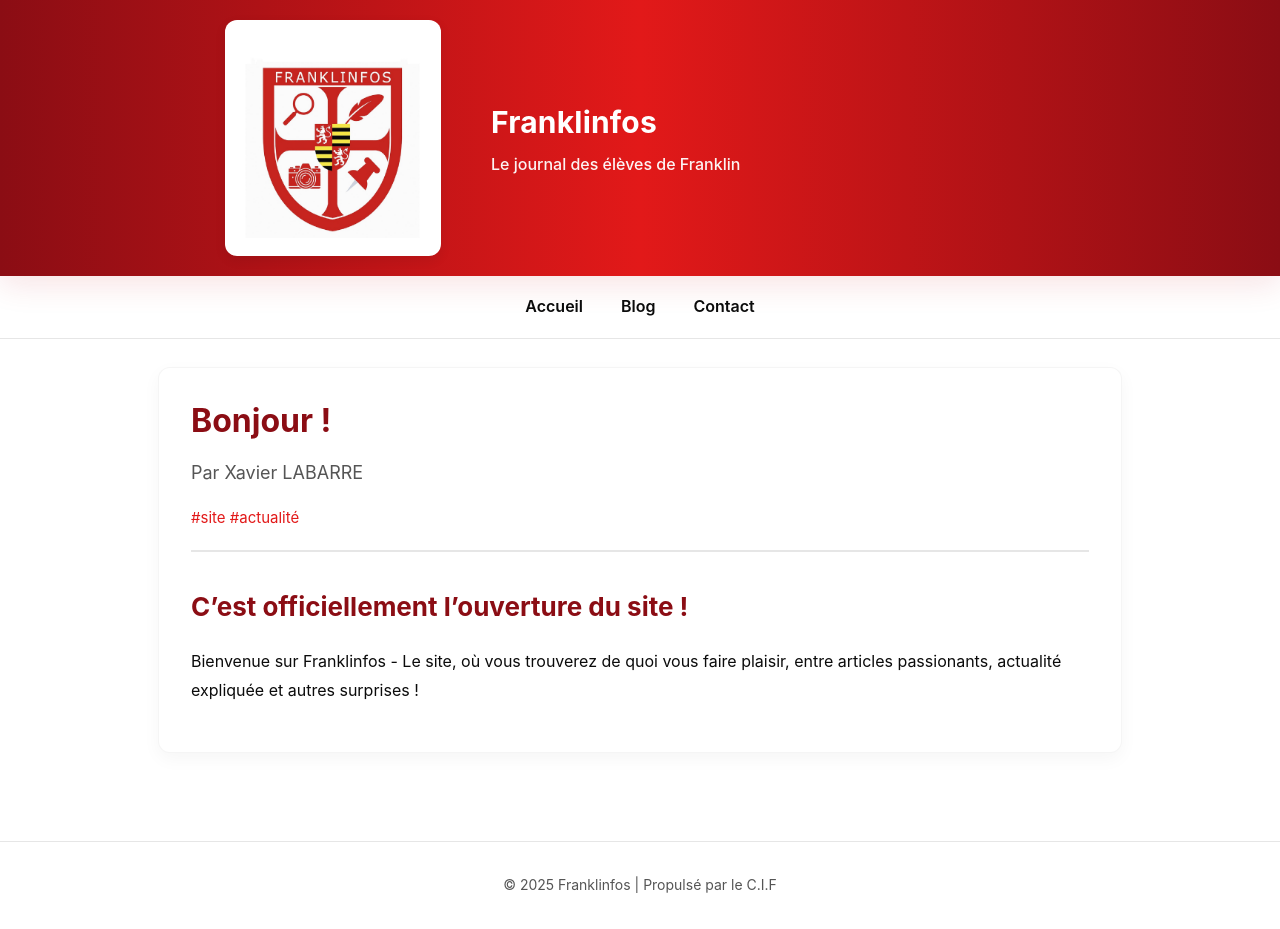
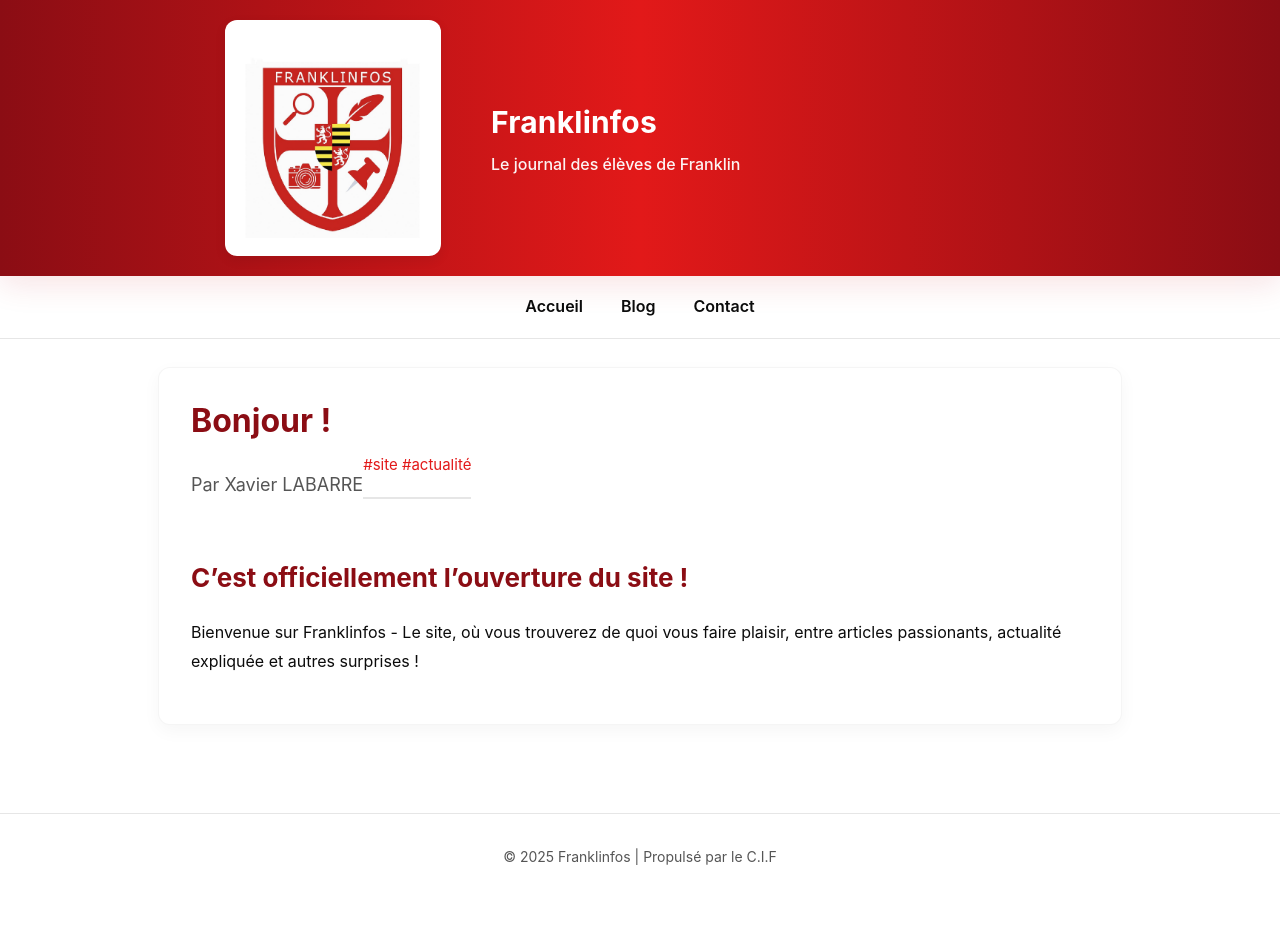
Before and after one commit to Secondaire-Xavier/fr1, a Jekyll site: the page built from _posts/2025-09-30-bonjour.md, in a window 1280 px wide. Built offline with Jekyll 4.4.1, drawn with Linux system fonts in a browser that asks for light colours; after the commit the page ends 900 px from its top, so only the background shows below that.

Commit message:
Update style.css

```diff
--- a/assets/style.css
+++ b/assets/style.css
@@ -185,6 +185,10 @@ a:hover {
   color: var(--accent);
 }
 
+.post .infos{
+  display: flex;
+}
+
 .post-date {
   color: var(--muted);
   font-size: 14px;
```
